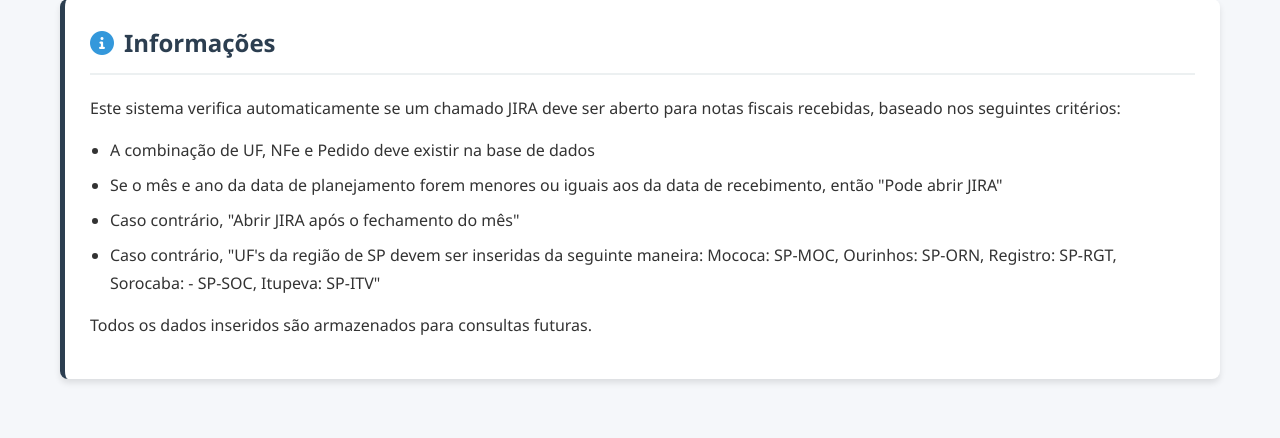
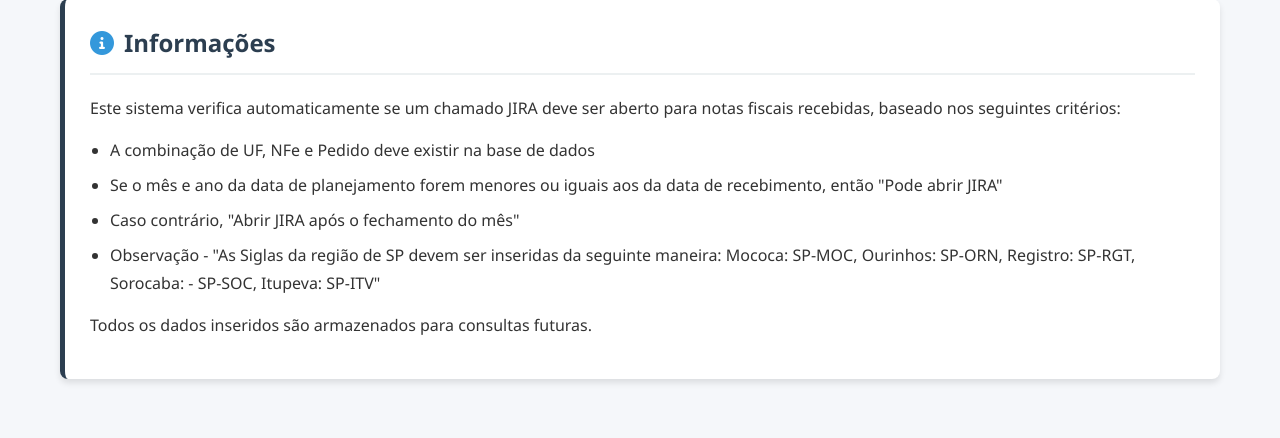
Before and after one commit to joaoweverton2/Projeto-Recebimento-de-Notas, a Flask app: page / in a window 1280 px wide. Shown: the part 881-1319 px from the top of the page. Run offline with Flask 3, Linux system fonts and the light colour scheme.

Commit message:
20250603_attpt2

```diff
--- a/templates/index.html
+++ b/templates/index.html
@@ -22,7 +22,7 @@
                     <form id="nfeForm" action="/verificar" method="POST">
                         <div class="form-group">
                             <label for="uf">UF:</label>
-                            <input type="text" id="uf" name="uf" required maxlength="5"
+                            <input type="text" id="uf" name="uf" required maxlength="6"
                                    placeholder="Ex: SP" class="uppercase">
                             <span class="error-message" id="uf-error"></span>
                         </div>
@@ -118,7 +118,7 @@
                             <li>A combinação de UF, NFe e Pedido deve existir na base de dados</li>
                             <li>Se o mês e ano da data de planejamento forem menores ou iguais aos da data de recebimento, então "Pode abrir JIRA"</li>
                             <li>Caso contrário, "Abrir JIRA após o fechamento do mês"</li>
-                            <li>Caso contrário, "UF's da região de SP devem ser inseridas da seguinte maneira: Mococa: SP-MOC, Ourinhos: SP-ORN, Registro: SP-RGT, Sorocaba: - SP-SOC, Itupeva: SP-ITV"</li>
+                            <li>Observação - "As Siglas da região de SP devem ser inseridas da seguinte maneira: Mococa: SP-MOC, Ourinhos: SP-ORN, Registro: SP-RGT, Sorocaba: - SP-SOC, Itupeva: SP-ITV"</li>
                         </ul>
                         <p>Todos os dados inseridos são armazenados para consultas futuras.</p>
                     </div>
```
